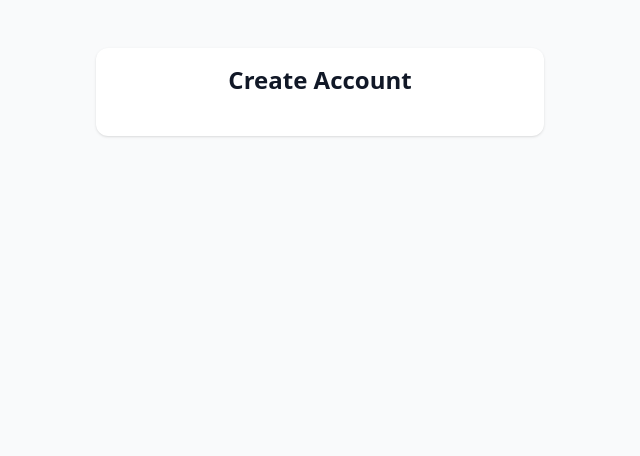
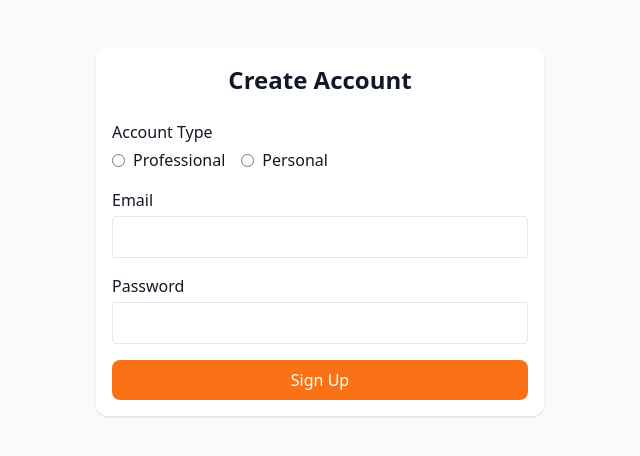
Before and after one commit to R-Bowes/TradeStone, a plain HTML site: page signup.html in a window 1280 px wide. Shown: the whole page, without its empty margins (320-960 px from the left). Drawn offline with nearby package versions, Linux system fonts and the light colour scheme.

Commit message:
Update signup.html

```diff
--- a/signup.html
+++ b/signup.html
@@ -53,7 +53,32 @@
   <main class="max-w-md mx-auto mt-12 p-4 bg-white rounded-xl shadow">
     <h1 class="text-2xl font-bold mb-6 text-center">Create Account</h1>
 
-    <!-- TODO: Firebase config & signup form go here -->
+    <form id="signup-form" class="space-y-4">
+  <div>
+    <label class="block mb-1">Account Type</label>
+    <div class="flex gap-4">
+      <label class="inline-flex items-center">
+        <input type="radio" name="accountType" value="professional" required class="mr-2"/>
+        Professional
+      </label>
+      <label class="inline-flex items-center">
+        <input type="radio" name="accountType" value="personal" required class="mr-2"/>
+        Personal
+      </label>
+    </div>
+  </div>
+  <div>
+    <label for="email" class="block mb-1">Email</label>
+    <input id="email" name="email" type="email" required class="w-full p-2 border rounded"/>
+  </div>
+  <div>
+    <label for="password" class="block mb-1">Password</label>
+    <input id="password" name="password" type="password" required class="w-full p-2 border rounded"/>
+  </div>
+  <button type="submit" class="w-full py-2 bg-orange-500 text-white rounded-lg font-medium">
+    Sign Up
+  </button>
+</form>
 
   </main>
   <!-- TODO: Firebase init & signup script go here -->
```
